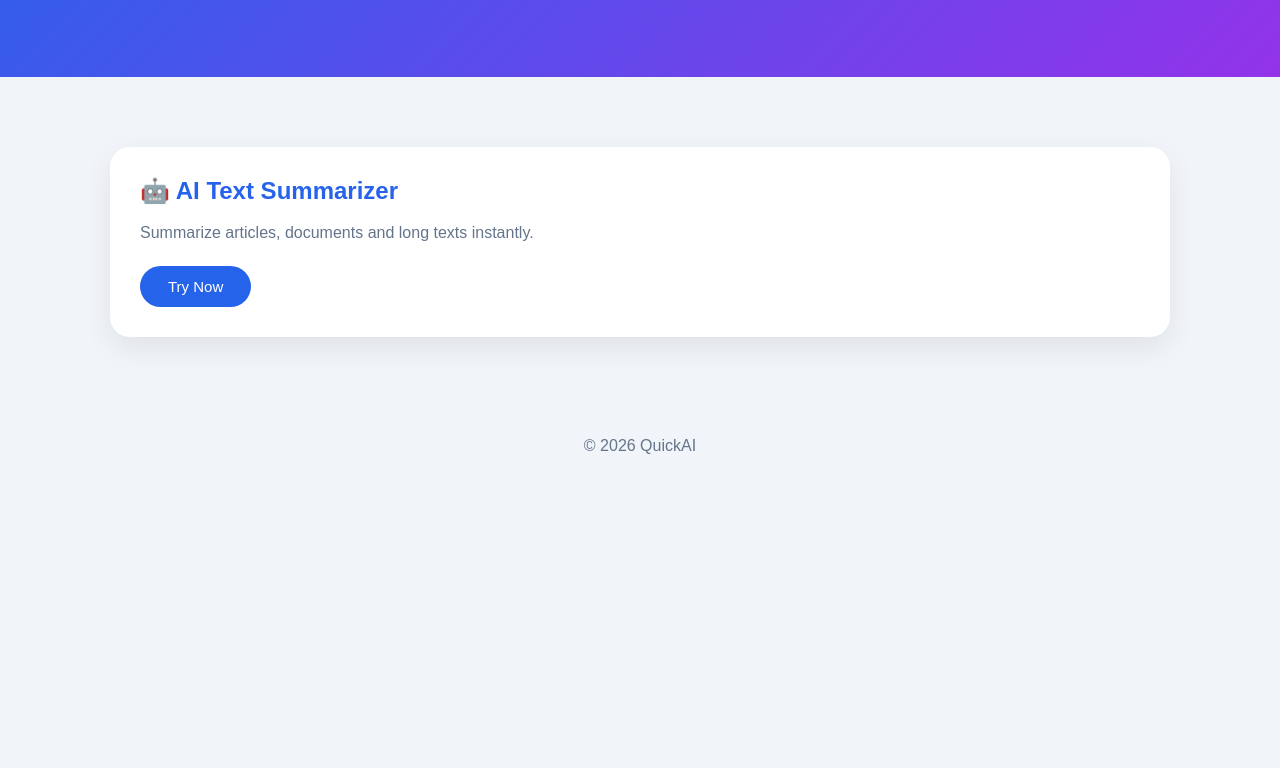
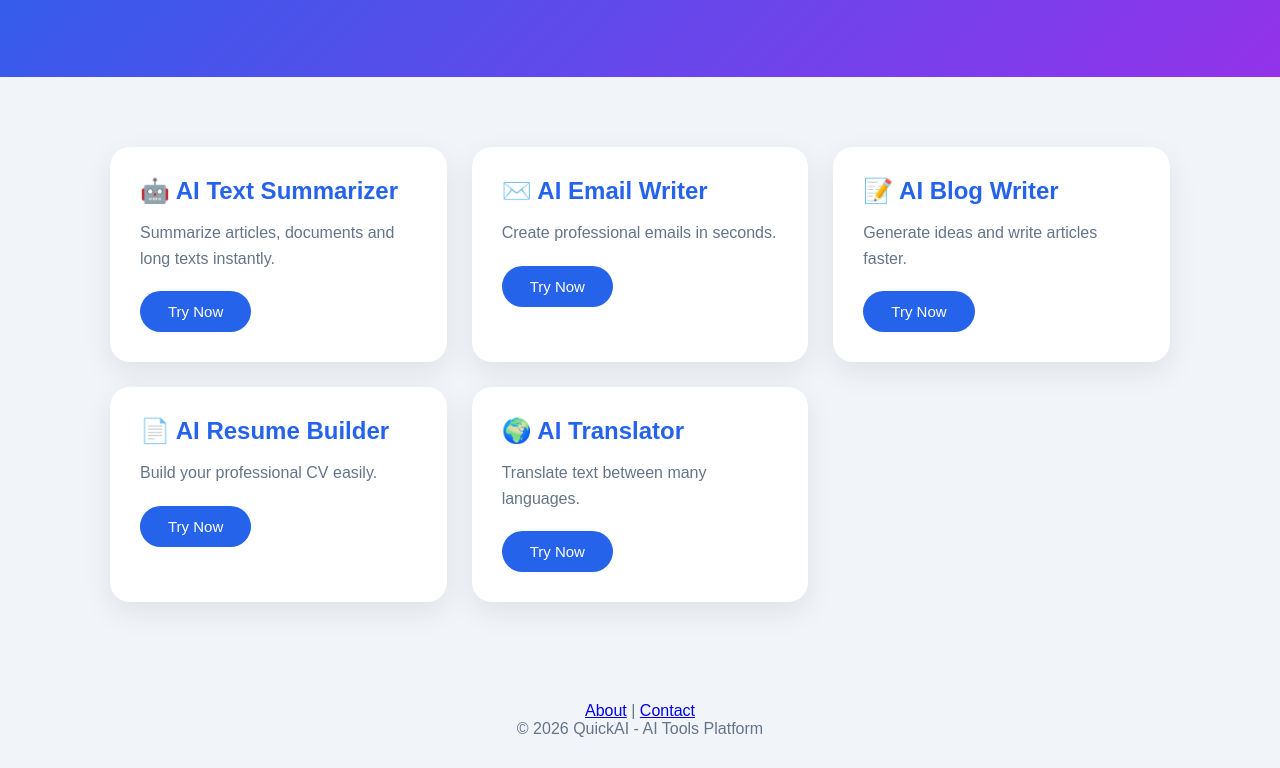
Before and after one commit to Nexoraai553/Nexora-Ai, a plain HTML site: page index.html in a window 1280 px wide. Shown: the part 233-1001 px from the top of the page. Before the commit the page ends 800 px from the top, so only its background shows below. Drawn offline with Linux system fonts and the light colour scheme.

Commit message:
Add multiple AI tools sections to index.html

```diff
--- a/index.html
+++ b/index.html
@@ -14,7 +14,6 @@
 </head>
 
 <body>
-
 
 <header>
 
@@ -36,21 +35,56 @@ Create, write and improve your work with powerful AI tools.
 <main>
 
 <div class="card">
-<h2>🤖 AI Text Summarizer</h2>
-<p>Summarize articles, documents and long texts instantly.</p>
+<h2 id="tool1">🤖 AI Text Summarizer</h2>
+<p id="desc1">Summarize articles, documents and long texts instantly.</p>
 <button onclick="openSummarizer()">Try Now</button>
+</div>
+
+
+<div class="card">
+<h2 id="tool2">✉️ AI Email Writer</h2>
+<p id="desc2">Create professional emails in seconds.</p>
+<button>Try Now</button>
+</div>
+
+
+<div class="card">
+<h2 id="tool3">📝 AI Blog Writer</h2>
+<p id="desc3">Generate ideas and write articles faster.</p>
+<button>Try Now</button>
+</div>
+
+
+<div class="card">
+<h2 id="tool4">📄 AI Resume Builder</h2>
+<p id="desc4">Build your professional CV easily.</p>
+<button>Try Now</button>
+</div>
+
+
+<div class="card">
+<h2 id="tool5">🌍 AI Translator</h2>
+<p id="desc5">Translate text between many languages.</p>
+<button>Try Now</button>
 </div>
 
 </main>
 
 
 <footer>
-<p>© 2026 QuickAI</p>
+
+<p>
+<a href="about.html">About</a> |
+<a href="contact.html">Contact</a>
+</p>
+
+<p>© 2026 QuickAI - AI Tools Platform</p>
+
 </footer>
 
 
-<script src="./languages.js"></script>
-<script src="./script.js"></script>
+<script src="languages.js"></script>
+<script src="script.js"></script>
 
 </body>
 
```
